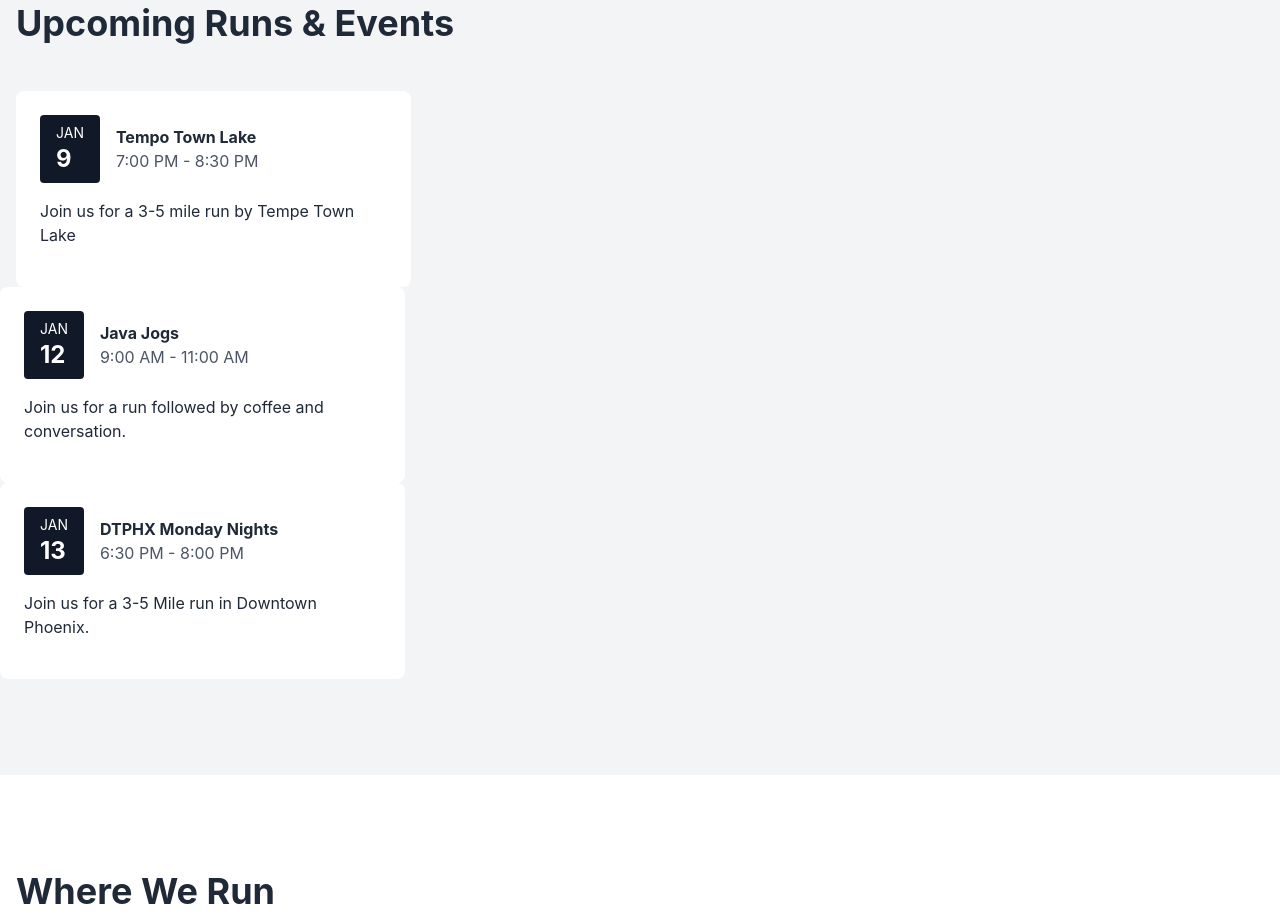
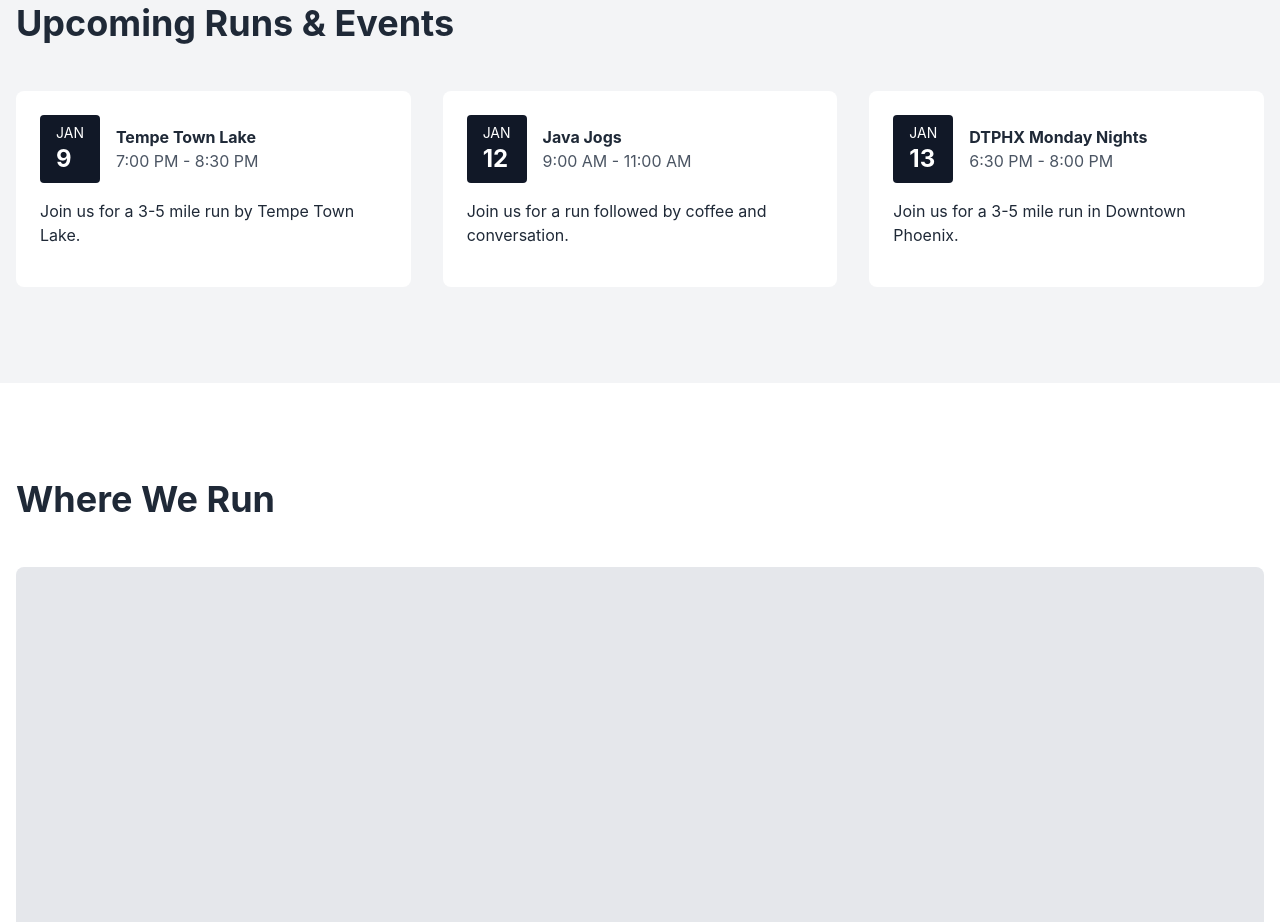
Before and after one commit to georgediaz3/phxrun, a plain HTML site: page index.html in a window 1280 px wide. Shown: the part 1837-2759 px from the top of the page. Drawn offline with nearby package versions, Linux system fonts and the light colour scheme.

Commit message:
Update index.html

```diff
--- a/index.html
+++ b/index.html
@@ -646,7 +646,11 @@
 <section id="events" class="py-24 bg-neutral-100">
   <div class="container mx-auto px-4">
     <h2 class="text-4xl font-bold mb-12">Upcoming Runs & Events</h2>
+
+    <!-- One grid container for all three cards -->
     <div class="grid md:grid-cols-3 gap-8">
+
+      <!-- Card 1 -->
       <div class="bg-white p-6 rounded-lg">
         <div class="flex items-center mb-4">
           <div class="bg-neutral-900 text-white px-4 py-2 rounded">
@@ -654,15 +658,14 @@
             <div class="text-2xl font-bold">9</div>
           </div>
           <div class="ml-4">
-                      <h3 class="font-bold">Tempo Town Lake</h3>
+            <h3 class="font-bold">Tempe Town Lake</h3>
             <p class="text-neutral-600">7:00 PM - 8:30 PM</p>
           </div>
         </div>
-              <p class="mb-4">Join us for a 3-5 mile run by Tempe Town Lake</p>
+        <p class="mb-4">Join us for a 3-5 mile run by Tempe Town Lake.</p>
       </div>
-      </div>
-  </div>
-<div class="grid md:grid-cols-3 gap-8">
+
+      <!-- Card 2 -->
       <div class="bg-white p-6 rounded-lg">
         <div class="flex items-center mb-4">
           <div class="bg-neutral-900 text-white px-4 py-2 rounded">
@@ -676,9 +679,8 @@
         </div>
         <p class="mb-4">Join us for a run followed by coffee and conversation.</p>
       </div>
-      </div>
-  </div>
-<div class="grid md:grid-cols-3 gap-8">
+
+      <!-- Card 3 -->
       <div class="bg-white p-6 rounded-lg">
         <div class="flex items-center mb-4">
           <div class="bg-neutral-900 text-white px-4 py-2 rounded">
@@ -690,11 +692,13 @@
             <p class="text-neutral-600">6:30 PM - 8:00 PM</p>
           </div>
         </div>
-              <p class="mb-4">Join us for a 3-5 Mile run in Downtown Phoenix.</p>
+        <p class="mb-4">Join us for a 3-5 mile run in Downtown Phoenix.</p>
       </div>
-      </div>
-  </div>
+
+    </div> <!-- End grid -->
+  </div> <!-- End container -->
 </section>
+
 <section id="routes" class="py-24 bg-white">
   <div class="container mx-auto px-4">
       <h2 class="text-4xl font-bold mb-12">Where We Run</h2>
```
Lines whose indentation alone changed are shown as unchanged.
